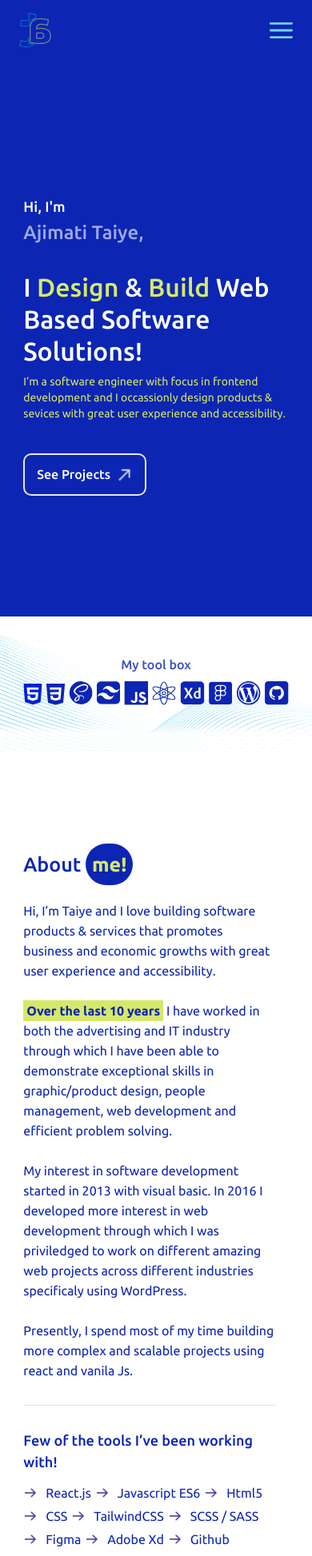
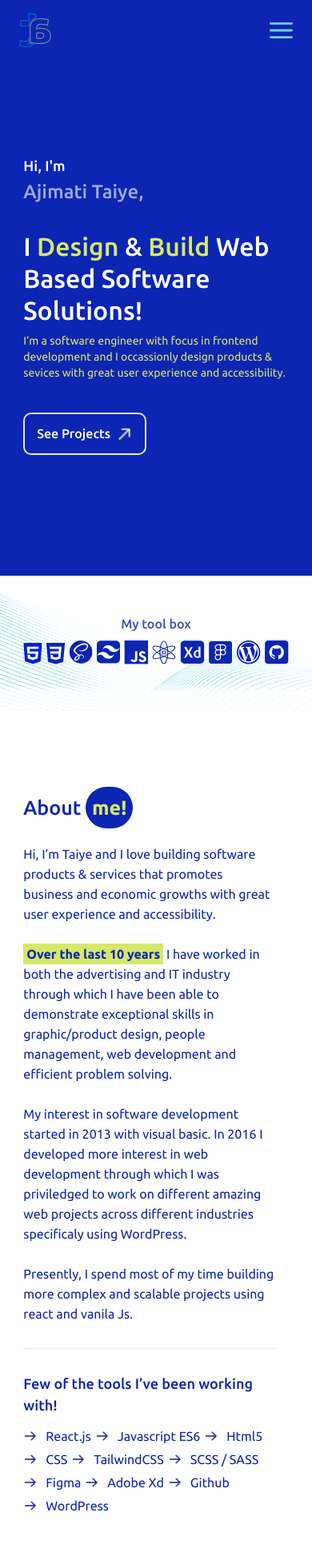
Before and after one commit to Teewaii/portfolioV3, a React (Create React App) app: page / in a window 390 px wide. Shown: the top 1946 px of the page at 80% size. Built offline with nearby package versions, Linux system fonts and the light colour scheme; the HTML template or start-up script is replaced by a standard one; a web font is replaced by a local one.

Commit message:
last office commit

```diff
--- a/src/components/about/About.jsx
+++ b/src/components/about/About.jsx
@@ -21,8 +21,8 @@ const tools = [
 
 export default function About() {
   return (
-    <section id='about' className='about min-h-[100vh]  flex items-center justify-center py-[130px]
-     md:py-[50px] lg:py-[120px] 2xl:py-[80px]  lg:min-h-[95vh]   3xl:py-[55px]
+    <section id='about' className='about min-h-[100vh]  flex items-center justify-center pt-[110px] pb-4 lg:pb-0 lg:pt-0
+     md:py-[50px] lg:py-[120px] 2xl:py-[80px]  lg:min-h-[95vh]   3xl:py-[25px]
     '>
       <div className="aboutWrapper max-w-[85%] lg:max-w-[82%] 2xl:max-w-[100%] 3xl:max-w-[82%] md:pl-[20px] 2xl:pl-[50px]    flex flex-col lg:flex-row items-center justify-center  ">
         <div className='bucket flex items-center lg:pl-[120px] 2xl:pl-[0px] 3xl:max-w-[80%]   flex-col lg:items-start  gap-[50px] lg:gap-[20px]  2xl:gap-[180px]
--- a/src/components/experience/Experience.jsx
+++ b/src/components/experience/Experience.jsx
@@ -16,10 +16,10 @@ export default function Experience() {
   }
 
   return (
-    <section id='experience' className=" flex items-center justify-center   experience min-h-[100vh] 2xl:min-h-[70vh] bg-primary relative after:absolute after:top-[-10%] after:right-[-10%] after:bg-secondary after:w-[35%] after:h-[55%] after:rounded-full after:blur-3xl after:opacity-[0.08]     before:absolute before:bottom-[20%] before:left-[15%] before:bg-secondary before:w-[25%] before:h-[45%] before:rounded-full before:blur-3xl before:opacity-[0.05] overflow-hidden ">
-      <div className="bucket  flex flex-col items-center py-[7rem]  md:py-[0] container  md:pl-[20px] lg:pl-[150px] 3xl:pl-[100px] lg:max-w-[80%] 3xl:max-w-[75%]
+    <section id='experience' className=" flex items-center justify-center   experience min-h-[100vh] 2xl:min-h-[70vh] 3xl:min-h-[65vh] bg-primary relative after:absolute after:top-[-10%] after:right-[-10%] after:bg-secondary after:w-[35%] after:h-[55%] after:rounded-full after:blur-3xl after:opacity-[0.08]   before:absolute before:bottom-[20%] before:left-[15%] before:bg-secondary before:w-[25%] before:h-[45%] before:rounded-full before:blur-3xl before:opacity-[0.05] overflow-hidden ">
+      <div className="bucket py-[6rem]  md:py-[0] flex flex-col items-center container  md:pl-[20px] lg:pl-[150px] 3xl:pl-[100px] lg:max-w-[80%] 3xl:max-w-[75%]
      ">
-        <h1 className='text-white lg:mb-[2rem] mb-[1.5rem] text-[1.5rem] lg:text-[2rem]  '>Places I have worked</h1>
+        <h1 className='text-white lg:mb-[2rem] mb-0 text-[1.5rem] lg:text-[2rem]'>Places I have worked</h1>
         <motion.div className="experience-wrapper border-[3px] rounded-xl px-6  border-opacity-[0.1] border-secondary  flex flex-col
        min-h-[400px] pb-[50px] container lg:py-[2rem] mt-[20px]
       "  initial={{ x: 20 }}
@@ -33,7 +33,7 @@ export default function Experience() {
               work.map((work, index) => {
                 return (
 
-                  <div className={exp === index ? "after:rounded-[5px] px-[20px] py-[14px] relative bg-secondary  ease-in-out duration-300 bg-opacity-[.13] rounded-t-md after:absolute after:bg-secondary after:left-0 after:right-0 after:bottom-[4%] after:top-[90%] text-sm lg:text-md cursor-pointer min-w-fit lg:mr-4" : "tab px-[20px] py-[14px]  cursor-pointer text-sm lg:text-md min-w-fit lg:mr-8 "}
+                  <div className={exp === index ? "after:rounded-[5px] px-[20px] py-[14px] relative bg-secondary  ease-in-out duration-300 bg-opacity-[.13] rounded-t-md after:absolute after:bg-secondary after:left-0 after:right-0 after:bottom-[4%] after:top-[90%] text-sm lg:text-md cursor-pointer min-w-fit lg:mr-4 " : "  ProjectTab px-[20px] py-[14px]  cursor-pointer text-sm lg:text-md min-w-fit lg:mr-8 "}
                     onClick={() => activeTab(index)} key={index}
                   >{work.company}</div>
 
@@ -50,7 +50,7 @@ export default function Experience() {
 
                 return (
 
-                  <div className={exp === index ? "content text-left lg:ml-[30px] pt-[30px]" : "tab hidden"}
+                  <div className={exp === index ? "content text-left lg:ml-[30px] pt-[30px]" : "projectTab hidden"}
                     onClick={() => activeTab(index)} key={index} >
                     <div className="top flex flex-col lg:flex-row mb-[20px] lg:mb-0  lg:items-center gap-2 lg:gap-4">
                       <h1 className='text-[white] text-xl '>{work.title}</h1>
@@ -86,51 +86,3 @@ export default function Experience() {
     </section>
   )
 }
-
-
-
-
-
-
-
-
-
-
-
-
-
-
-
-
-
-
-
-
-
-// <div className='tabs-head  flex gap-[70px] justify-center text-[1.4rem] text-secondary
-// border-b
-// '>
-//   <div className={exp === 1 ?"after:rounded-[5px] p-[30px] relative  after:absolute after:bg-green after:left-0 after:right-0 after:bottom-[-3px] after:top-[98%]":"tab  p-[30px] cursor-pointer text-[1.2rem]"}
-//     onClick={() => activeTab(1)}
-//   >Rimal International</div>
-
-//   <div className={exp === 2 ?"after:rounded-[5px] p-[30px] relative  after:absolute after:bg-green after:left-0 after:right-0 after:bottom-[-3px] after:top-[98%]":"tab  p-[30px] cursor-pointer text-[1.2rem]"}
-//     onClick={() => activeTab(2)}
-//   >Sprout Digital</div>
-
-//   <div className="tab  p-[30px] cursor-pointer text-[1.2rem]">240 media</div>
-// </div>
-// <div className="tab-contents">
-//   <div className={exp === 2 ? "content text-left ml-[30px] pt-[30px]" : "tab hidden"}
-//     onClick={() => activeTab(2)}>
-//     <h1 className='text-[white]'>2021 - 202</h1>
-//     <p className='text-secondary'>Content 1</p>
-//   </div>
-
-//   <div className={exp === 1 ? "content text-left ml-[30px] pt-[30px]" : "tab hidden"}
-//     onClick={() => activeTab(1)}>
-//     <h1 className='text-[white]'>2019 - 2021</h1>
-//     <p className='text-secondary'>Content 1</p>
-//   </div>
-
-// </div>
--- a/src/components/hero/Hero.jsx
+++ b/src/components/hero/Hero.jsx
@@ -7,7 +7,7 @@ import { motion } from "framer-motion";
 export default function Hello() {
   return (
 
-  <section id='hero' className="hero bg-primary min-h-[100vh] flex flex-col items-center justify-between pt-24 lg:pt-0 overflow-hidden relative after:hidden before:hidden   md:after:block md:before:block  ">
+  <section id='hero' className="hero bg-primary min-h-[100vh] flex flex-col items-center justify-between pt-[45px] lg:pt-0 overflow-hidden relative after:hidden before:hidden   md:after:block md:before:block  ">
 <div className="hero-container flex  h-[80vh] sm:h-[75vh] lg:h-[80vh]  max-w-[85%]   md:pl-[20px] 2xl:pl-[150px] 3xl:pl-[110px]  sm:py-20  lg:py-0 ">
 <div className="desc flex flex-col items-start justify-center lg:py-14 lg:px-[120px] 2xl:lg:px-[0px] sm:py-20">
 <motion.div className="intro text-left" initial={{ x: -10,opacity:0.3 }}
--- a/src/components/projects/Projects.jsx
+++ b/src/components/projects/Projects.jsx
@@ -19,7 +19,7 @@ export default function Projects({ project, activeProject }) {
     <section id='projects' className="project min-h-[100vh] lg:min-h-[90vh] xl:min-h-[75vh] bg-primary relative  before:absolute before:top-[20%] before:right-[0%] before:bg-secondary before:w-[25%] before:h-[45%] before:rounded-full before:blur-3xl before:opacity-[0.1]
      flex justify-center items-center  md:py-[7rem] xl:py-[0rem] pb-10
     " >
-      <div className="bucket flex flex-col items-center py-24 lg:py-0  container  overflow-hidden ">
+      <div className="bucket flex flex-col items-center py-20 lg:py-0  container  overflow-hidden ">
         <h1 className='project-header text-secondary  text-[1.5rem] lg:text-[2rem] flex relative
 
       '>Projects</h1>
```
Also changed, not shown: 1 other file (tests, documents, lock files or other folders).
